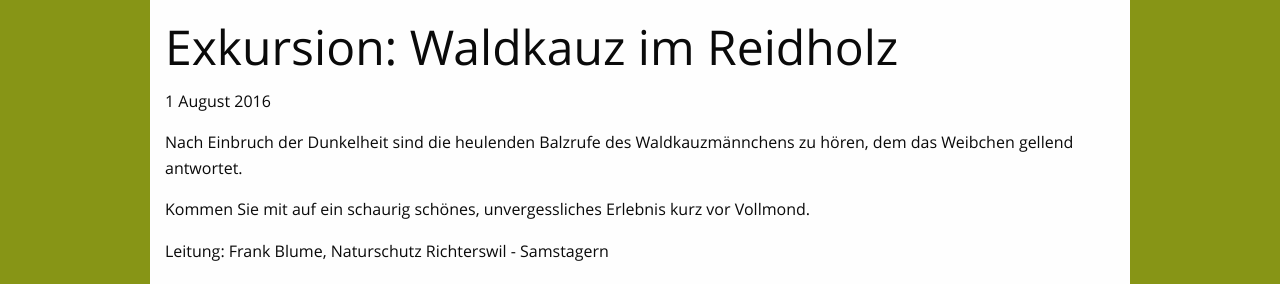
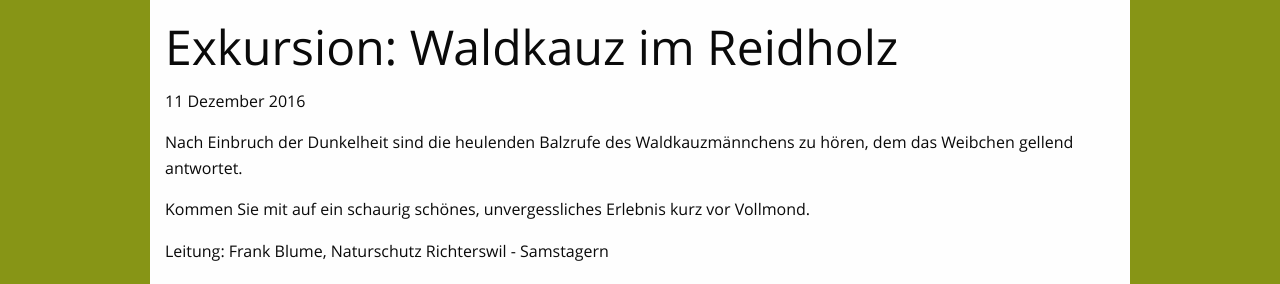
Before and after one commit to Naturschutz-Richterswil-Samstagern/Naturschutz-Richterswil-Samstagern.github.io, a Jekyll site: the page built from _posts/2016-08-28-exkursion-monster.md, in a window 1280 px wide. Shown: the part 344-628 px from the top of the page. Built offline with Jekyll 4.4.1, drawn with Linux system fonts in a browser that asks for light colours.

Commit message:
Update 2016-08-28-exkursion-monster.md

```diff
--- a/_posts/2016-08-28-exkursion-monster.md
+++ b/_posts/2016-08-28-exkursion-monster.md
@@ -1,7 +1,7 @@
 ---
 layout: post
 title:  "Exkursion: Waldkauz im Reidholz"
-date:   2016-08-01 15:15:38 +0200
+date:   2016-12-11 15:15:38 +0200
 image:
 categories: news
 published: true
```
